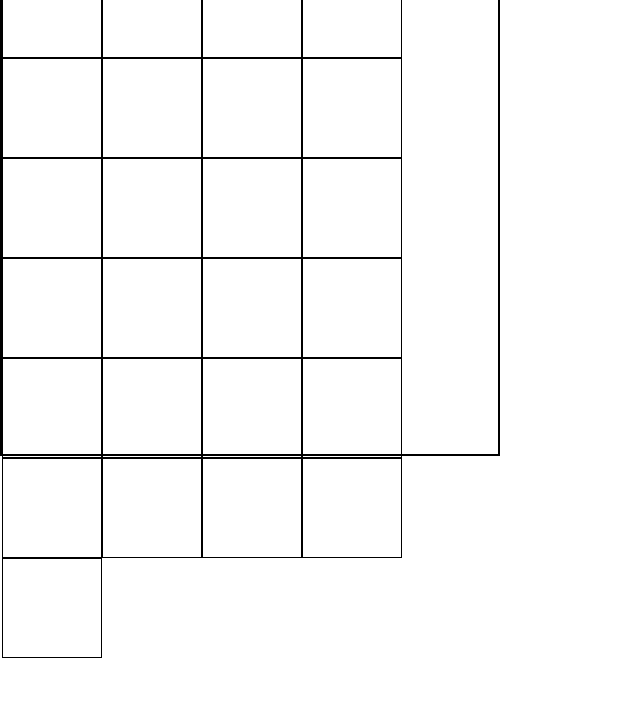
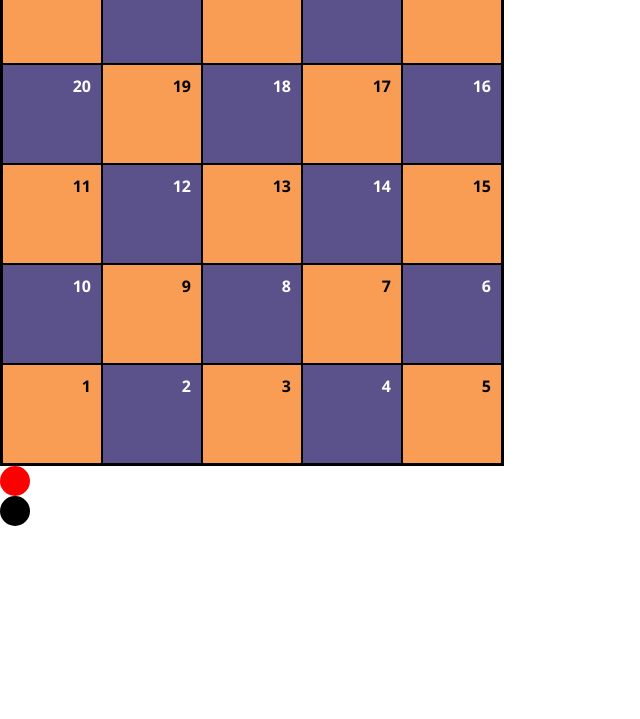
Before and after one commit to happikaur/snakes-and-ladders, a plain HTML site: page index.html in a window 1280 px wide. Shown: the part 81-800 px from the top of the page, without its empty margins (0-640 px from the left). Drawn offline with Linux system fonts and the light colour scheme.

Commit message:
Fixed the positioning issue of the boxes. Changed the numbers order for the board. Added background and font for each box. Made  2 players.

```diff
--- a/index.html
+++ b/index.html
@@ -12,31 +12,89 @@
   <h1>SNAKES AND LADDERS</h1>
 
   <div id="board">
-    <div class="box one"></div>
-    <div class="box two"></div>
-    <div class="box one"></div>
-    <div class="box two"></div>
-    <div class="box one"></div>
-    <div class="box two"></div>
-    <div class="box one"></div>
-    <div class="box two"></div>
-    <div class="box one"></div>
-    <div class="box two"></div>
-    <div class="box one"></div>
-    <div class="box two"></div>
-    <div class="box one"></div>
-    <div class="box two"></div>
-    <div class="box one"></div>
-    <div class="box two"></div>
-    <div class="box one"></div>
-    <div class="box two"></div>
-    <div class="box one"></div>
-    <div class="box two"></div>
-    <div class="box one"></div>
-    <div class="box two"></div>
-    <div class="box one"></div>
-    <div class="box two"></div>
-    <div class="box one"></div>
+    <div class="box one">
+      <span class="number">25</span>
+    </div>
+    <div class="box two">
+      <span class="number">24</span>
+    </div>
+    <div class="box one">
+      <span class="number">23</span>
+    </div>
+    <div class="box two">
+      <span class="number">22</span>
+    </div>
+    <div class="box one">
+      <span class="number">21</span>
+    </div>
+    <div class="box two">
+      <span class="number">16</span>
+    </div>
+    <div class="box one">
+      <span class="number">17</span>
+    </div>
+    <div class="box two">
+      <span class="number">18</span>
+    </div>
+    <div class="box one">
+      <span class="number">19</span>
+    </div>
+    <div class="box two">
+      <span class="number">20</span>
+    </div>
+    <div class="box one">
+      <span class="number">15</span>
+    </div>
+    <div class="box two">
+      <span class="number">14</span>
+    </div>
+    <div class="box one">
+      <span class="number">13</span>
+    </div>
+    <div class="box two">
+      <span class="number">12</span>
+    </div>
+    <div class="box one">
+      <span class="number">11</span>
+    </div>
+    <div class="box two">
+      <span class="number">6</span>
+    </div>
+    <div class="box one">
+      <span class="number">7</span>
+    </div>
+    <div class="box two">
+      <span class="number">8</span>
+    </div>
+    <div class="box one">
+      <span class="number">9</span>
+    </div>
+    <div class="box two">
+      <span class="number">10</span>
+    </div>
+    <div class="box one">
+      <span class="number">5</span>
+    </div>
+    <div class="box two">
+      <span class="number">4</span>
+    </div>
+    <div class="box one">
+      <span class="number">3</span>
+    </div>
+    <div class="box two">
+      <span class="number">2</span>
+    </div>
+    <div class="box one">
+      <span class="number">1</span>
+    </div>
+  </div>
+
+  <div class="player one">
+
+  </div>
+
+  <div class="player two">
+
   </div>
 </body>
 </html>
--- a/style.scss
+++ b/style.scss
@@ -1,32 +1,59 @@
 $background: forestgreen;
-$box1: aqua;
-$box2:rgb(189, 57, 189);
+$box1: rgb(248, 157, 83);
+$box2:rgb(91, 81, 139);
 
 * {
   margin: 0;
   padding: 0;
-  box-sizing: border-box;
 }
 
-
+body {
+  font-family: 'Segoe UI', Tahoma, Geneva, Verdana, sans-serif;
+}
 #board {
   width: 500px;
   height: 500px;
   border: 2px black solid;
   display: flex;
   flex-wrap: wrap;
+  flex-direction: row-reverse;
+
 
   .box {
     width: 100px;
     height: 100px;
     border: 1px black solid;
+    box-sizing: border-box;
+    padding: 10px;
 
+    &.one {
+      background-color: $box1;
+    }
 
-    .one {
-      background: $box1;
+    &.two {
+      background: $box2;
+      color: white;
     }
-    .two {
-      background: $box2;
+
+    .number {
+      display: block;
+      text-align: right;
+      font-weight: bold;
     }
   }
 }
+
+.player {
+  width: 30px;
+  height: 30px;
+  border-radius: 100px;
+
+  &.one {
+    background-color: red;
+  }
+
+  &.two {
+    background-color: black;
+  }
+
+}
```
Also changed, not shown: app.js (+9 -0 lines), style.css.
